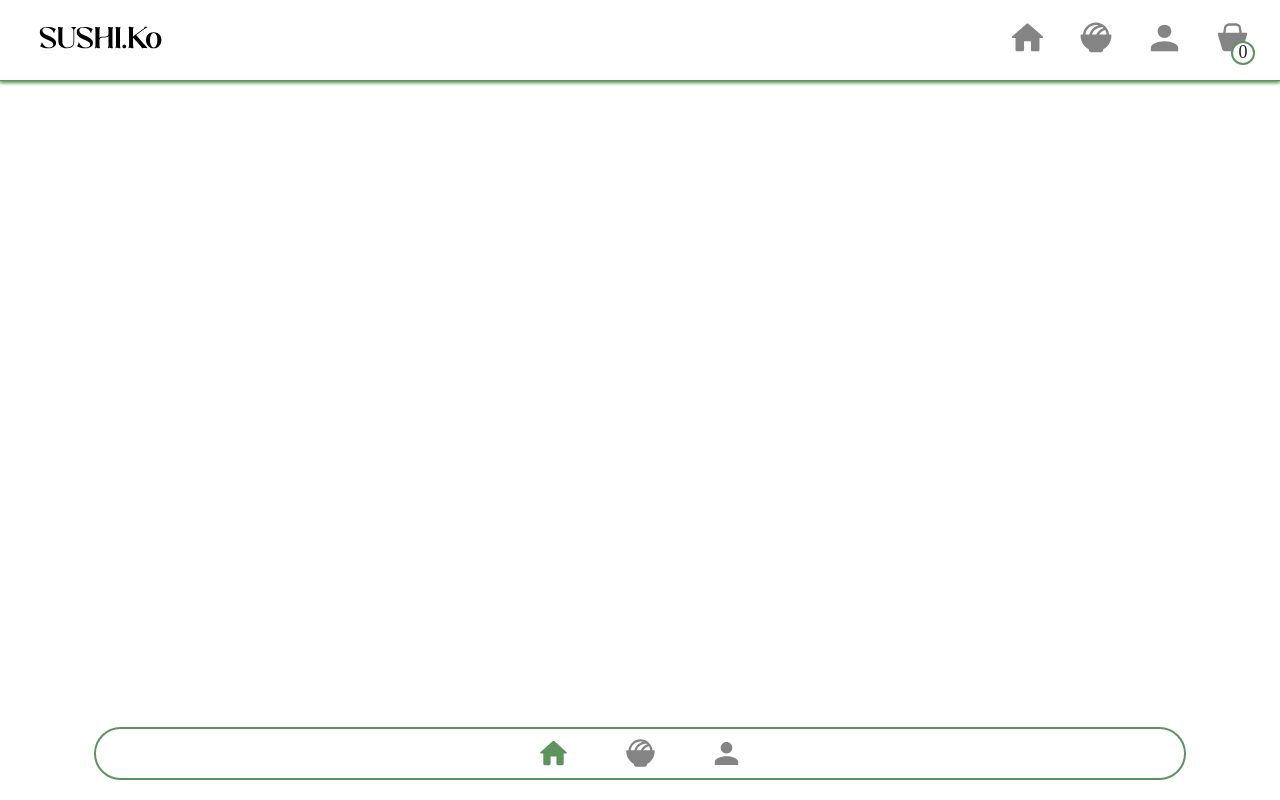
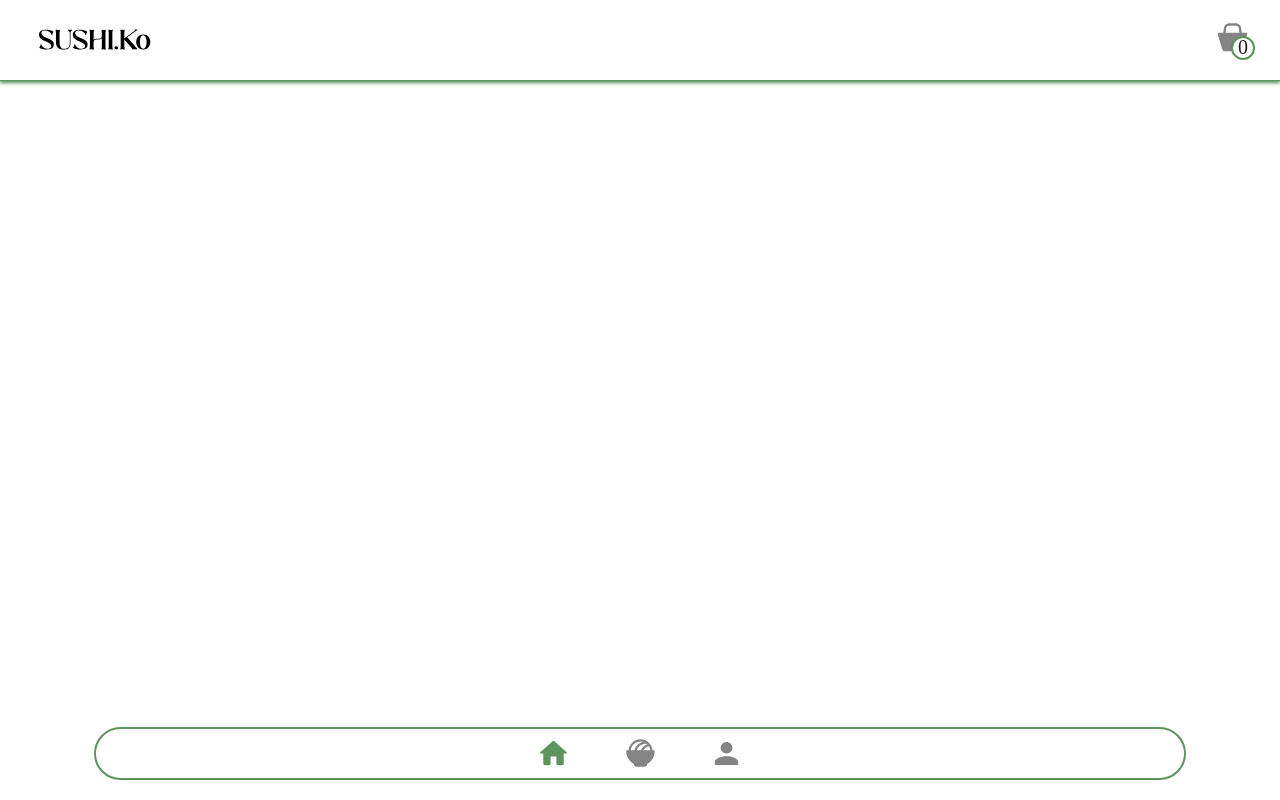
Before and after one commit to Raphi04/SAE_401, an Angular app: page /app-header in a window 1280 px wide. Built offline with nearby package versions, Linux system fonts and the light colour scheme; a web font is replaced by a local one.

Commit message:
Mise à jour du header Yanis W

```diff
--- a/src/app/component/header/header.component.css
+++ b/src/app/component/header/header.component.css
@@ -32,15 +32,15 @@
     bottom: 0px;
     right: -5px;
     border-radius: 100%;
-    width: 17px;
-    height: 17px;
-    font-size: 0.8rem;
     background-color: var(--white);
-    color: var(--green);
-    border: 1px solid var(--green);
+    border: 2px solid var(--green);
     display: flex;
     justify-content: center;
     align-items: center;
+    font-size: 20px;
+    color: var(--black);
+    width: 20px;
+    height: 20px;
 }
 
 .activeBag {
@@ -100,14 +100,12 @@
     border-radius: 100%;
     width: 20px;
     height: 20px;
-    font-size: 0.8rem;
     background-color: var(--white);
-    color: var(--green);
     border: 2px solid var(--green);
     display: flex;
     justify-content: center;
     align-items: center;
-    font-size: 18px;
+    font-size: 20px;
     color: var(--black);
 }
 
--- a/src/app/component/header/header.component.html
+++ b/src/app/component/header/header.component.html
@@ -1,14 +1,14 @@
-<!-- <header id="header1" *ngIf="showHeader">
+<header id="header1" *ngIf="showHeader">
     <img src="/assets/ressource/SushiCoBlack.svg" id="appTitle">
     <div routerLink="/app-bag">
         <img src="/assets/ressource/Bag.svg" id="bag" [ngClass]="{'activeBag' : isActive}">
         <div id="bagTotalCount">{{itemNumber}}</div>
     </div>
-</header> -->
+</header>
 
 <!--header-pc-->
 
-<header id="header2" *ngIf="showHeader">
+<!-- <header id="header2" *ngIf="showHeader">
     <div>
         <img src="/assets/ressource/SushiCoBlack.svg" id="appTitle">
     </div>
@@ -27,4 +27,4 @@
             <div id="bagTotalCount">{{itemNumber}}</div>
         </div>
     </div>
-</header>
+</header> -->
```
